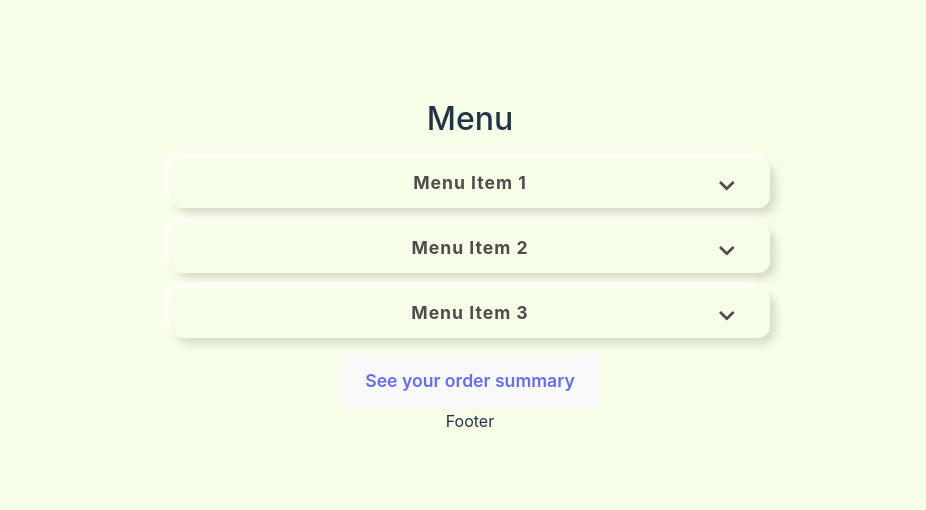
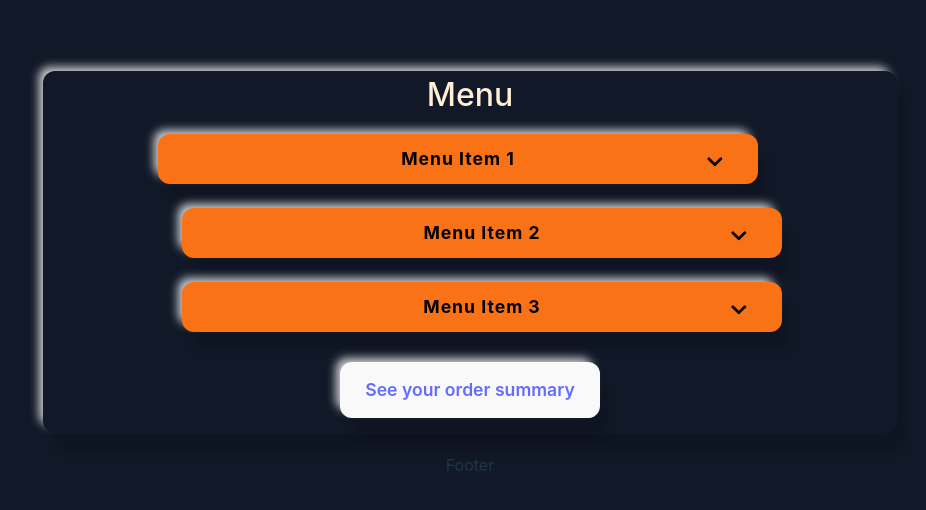
Before and after one commit to andrii-kuznichenko/restaurant-app, a React (Vite) app in the folder client/: page / in a window 1280 px wide. Shown: the part 136-646 px from the top of the page, without its empty margins (170-1096 px from the left). Built offline with nearby package versions, Linux system fonts and the light colour scheme.

Commit message:
more styling

```diff
--- a/client/src/components/UserMenu.jsx
+++ b/client/src/components/UserMenu.jsx
@@ -13,7 +13,6 @@ const UserMenu = () => {
   console.log("UserMenu component mounted");
 
   const { userMenu, setUserMenu, selectedItem, updateSelectedItem, updateOrderItems } = useAppContext();
-
   const [isAccordionExpanded, setIsAccordionExpanded] = useState(false);
 
   useEffect(() => {
@@ -37,9 +36,7 @@ const UserMenu = () => {
 
 const handleAccordionClick = (item) => {
     updateSelectedItem(item);
-
-     setIsAccordionExpanded((prev) => !prev);
-
+    setIsAccordionExpanded((prev) => !prev);
   };
 
 const handleAdd = (item) => {
@@ -51,33 +48,31 @@ const handleRemove = (item) => {
   };
 
 
+  return (
+    <div className="user-menu-container mx-auto px-20 rounded-xl m-[20px] bg-blue-grey-750 shadow-[10px_20px_10px_-2px_rgba(0,0,0,0.15),-6px_-6px_10px_-2px_rgba(255,255,255,0.8)]">
+      <h2 className="text-orange-100">Menu</h2>
+      <div className="menu-items rounded-xl m-[15px] space-x-6 space-y-6 justify-center text-[#4d4d4d">
 
 
-  return (
-    <div className="user-menu-container mx-auto px-20 bg-lime-50">
-      <h2>Menu</h2>
-      <div className="menu-items">
         {userMenu.map((item) => (
           <div key={item.id}>
 
-
             <button
               type="button"
-              className="menu-item relative w-[600px] bg-lime-50 shadow-[6px_6px_10px_-1px_rgba(0,0,0,0.15),-6px_-6px_10px_-1px_rgba(255,255,255,0.8)] rounded-xl m-[15px] font-bold tracking-[1px] mx-[20px] h-[50px] flex items-center justify-center text-[#4d4d4d]"
+              className="menu-item relative w-[600px] bg-orange-500 shadow-[10px_20px_10px_-2px_rgba(0,0,0,0.15),-6px_-6px_10px_-2px_rgba(255,255,255,0.8)] rounded-xl m-[15px] font-bold tracking-[1px] mx-[20px] h-[50px] flex items-center justify-center text-black m-6"
               onClick={() => handleAccordionClick(item)}
             >
                {item.name}
 
-
               <div className="arrow-icon-container" style={{ transform: `rotate(${selectedItem && selectedItem.id === item.id ? '180deg' : '0'})` }}>
-  <FaChevronDown />
+              <FaChevronDown />
               </div>
 
+            </button>
 
-            </button>
+
             {selectedItem && selectedItem.id === item.id && (
-              <div className="meal-details relative w-[600px] p-10 border border-b-0 border-gray-800">
-
+              <div className="meal-details relative w-[600px] text-orange-100  m-6">
                 <p>{selectedItem.content}</p>
                 <p>Price: ${selectedItem.price.toFixed(2)}</p>
                 <UserOrderMeal
@@ -88,10 +83,11 @@ const handleRemove = (item) => {
                   content={selectedItem.content}
                   price={selectedItem.price}
                 />
-
               </div>
             )}
-          </div>
+
+
+    </div>
         ))}
 
 <script type="module" src="../src/assets"></script>
@@ -99,7 +95,7 @@ const handleRemove = (item) => {
 
       </div>
       <Link to="./OrderSummary">
-       <button className="order-summary-button">See your order summary</button>
+       <button className="order-summary-button shadow-[10px_20px_10px_-2px_rgba(0,0,0,0.15),-6px_-6px_10px_-2px_rgba(255,255,255,0.8)] rounded-xl m-[15px] m-6">See your order summary</button>
 
       </Link>
     </div>
--- a/client/src/index.css
+++ b/client/src/index.css
@@ -35,7 +35,7 @@ body {
   place-items: center;
   min-width: 320px;
   min-height: 100vh;
-  background-color: #f7fee7;
+  background-color: #111827;
 }
 
 h2 {
```
